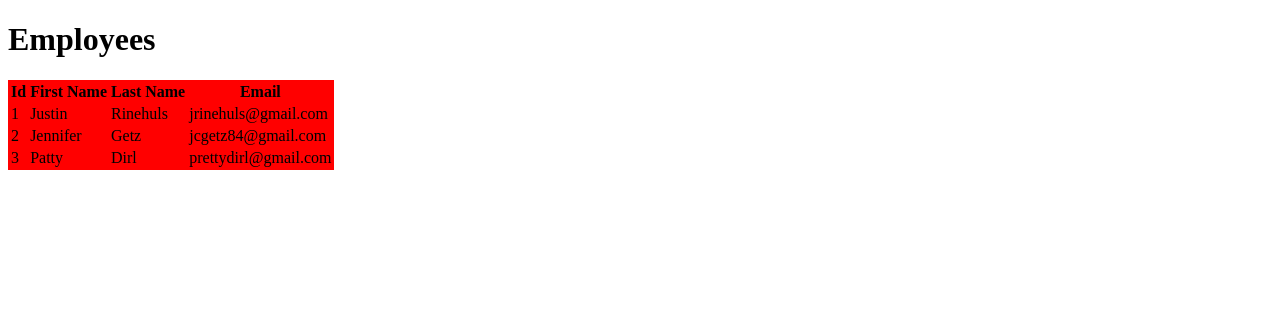
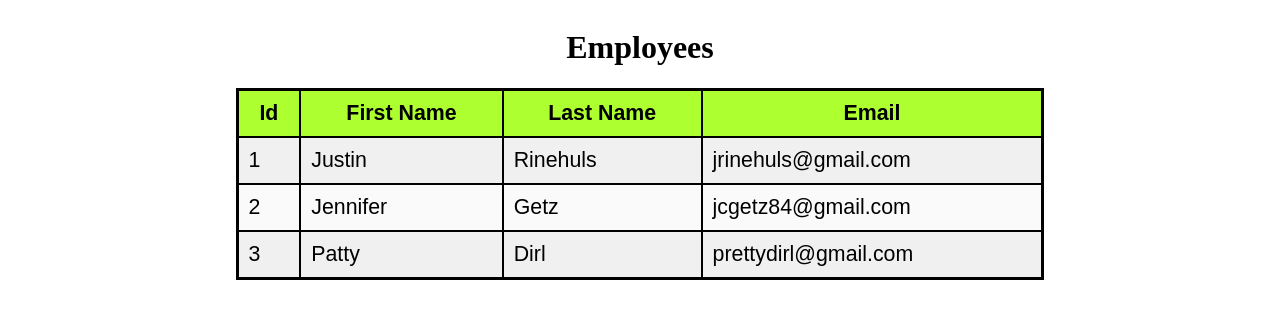
Before and after one commit to jrinehuls/employee-mgmt-frontend, a React (Vite) app: page / in a window 1280 px wide. Shown: the top 318 px of the page. Built offline with nearby package versions, Linux system fonts and the light colour scheme.

Commit message:
Add some styling, which took forever

```diff
--- a/src/components/ListEmployee.jsx
+++ b/src/components/ListEmployee.jsx
@@ -1,5 +1,8 @@
+import { useState } from "react";
 
 function ListEmployee() {
+
+    let numRows = 0;
 
     const employees = [
         {
@@ -23,9 +26,9 @@ function ListEmployee() {
     ]
 
     return(
-        <div>
+        <div className="container">
             <h1>Employees</h1>
-            <table>
+            <table className="employee-table">
                 <thead>
                     <tr>
                         <th>Id</th>
@@ -35,13 +38,15 @@ function ListEmployee() {
                     </tr>
                 </thead>
                 <tbody>
-                {employees.map(e =>
-                    <tr key={e.id}>
+                {employees.map(e => {
+                    numRows++;
+                    return <tr key={e.id} className={numRows % 2 === 0 ? "even" : "odd"}>
                         <td>{e.id}</td>
                         <td>{e.firstName}</td>
                         <td>{e.lastName}</td>
                         <td>{e.email}</td>
                     </tr>
+                }
                 )}
                 </tbody>
             </table>
--- a/src/index.css
+++ b/src/index.css
@@ -1,3 +1,37 @@
-table {
-    background-color: red;
+.container {
+    display: flex;
+    max-width: 80%;
+    margin: auto;
+    flex-direction: column;
+    justify-content: center;
+    align-items: center;
 }
+
+.employee-table {
+    text-align: left;
+    width: 80%;
+    height: auto;
+    border-spacing: 0px;
+    border-collapse: separate;
+    border: 2px solid black;
+}
+
+.employee-table td, th{
+    padding: 10px 10px;
+    border: 1px solid black;
+    font-family: Arial, Helvetica, sans-serif;
+    font-size: 16pt;
+}
+
+.employee-table th {
+    background-color: greenyellow;
+    text-align: center;
+}
+
+.employee-table tr.even {
+    background-color: rgb(250, 250, 250);
+}
+
+.employee-table tr.odd {
+    background-color: rgb(240, 240, 240);
+}
```
